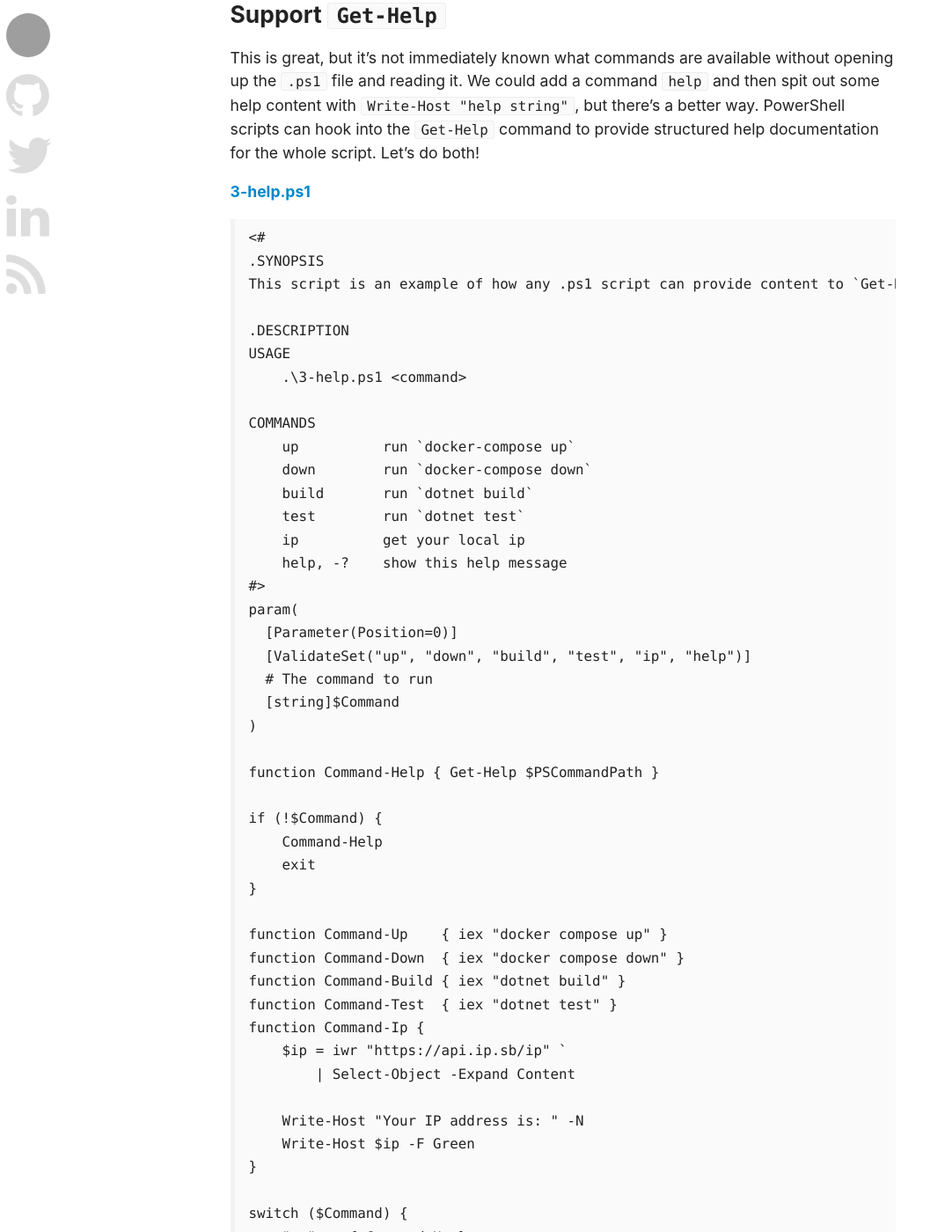
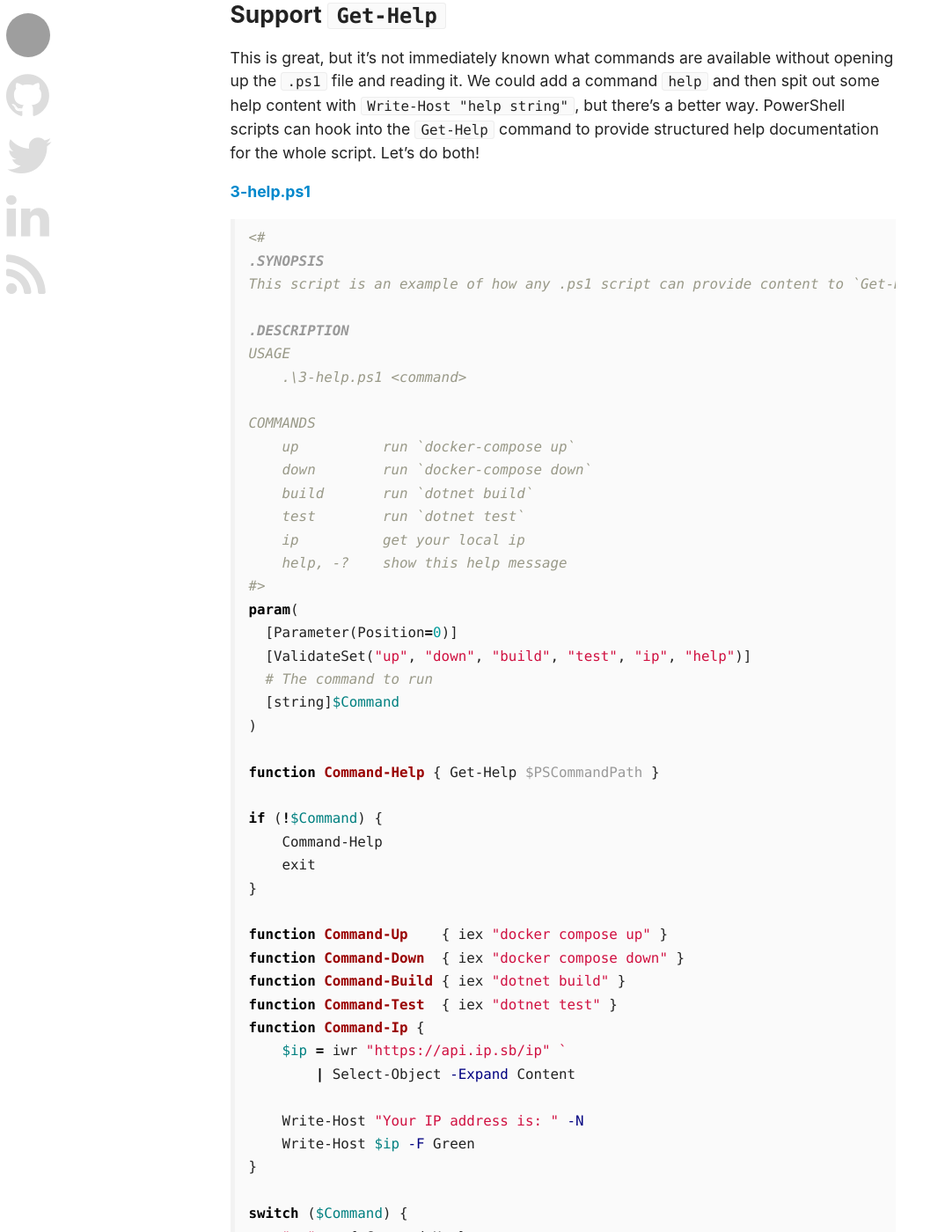
Before and after one commit to kavun/kavun.github.io, a Jekyll site: the page built from _posts/2021-04-14-creating-a-command-based-cli-in-powershell.md, in a window 1280 px wide and 1400 px high, scrolled down 3104 px. Shown: the whole window at 88% size, without its empty margins (0-1074 px from the left). Built offline with Jekyll 4.4.1, drawn with Linux system fonts in a browser that asks for light colours; nearby versions of some CDN libraries; comment, search, counter and statistics services are not loaded; some of the changed text lies outside the part shown; grey boxes are pictures that could not be loaded.

Commit message:
highlight powershell

````diff
--- a/_posts/2021-04-14-creating-a-command-based-cli-in-powershell.md
+++ b/_posts/2021-04-14-creating-a-command-based-cli-in-powershell.md
@@ -19,21 +19,21 @@ Lately, I've become obsessed with automating local development environment tasks
 
 Let's build a script with these commands:
 
-```ps1
+{% highlight powershell %}
 .\cli.ps1 up
 .\cli.ps1 down
 .\cli.ps1 build
 .\cli.ps1 test
 .\cli.ps1 migrate <name>
 .\cli.ps1 ip
-```
+{% endhighlight %}
 
 ## Validate the commands
 
 To enable these ad-hoc command names (without the default `-` prefix that PowerShell params normally require), we can use a combination of `ValidateSet` and `Parameter(Position=0)` attributes on the script's first `param`.
 
 **[1-validate.ps1](https://github.com/kavun/ps-cli/blob/main/1-validate.ps1)**
-```ps1
+{% highlight powershell %}
 param(
   [Parameter(Position=0, Mandatory=$True)]
   [ValidateSet("up", "down", "build", "test", "migrate", "ip")]
@@ -41,7 +41,7 @@ param(
 )
 
 Write-Host $Command
-```
+{% endhighlight %}
 
 This ensures that when you pass an incorrect command or if you exclude the command, you get a detailed error message.
 
@@ -52,7 +52,7 @@ This ensures that when you pass an incorrect command or if you exclude the comma
 Now we need to handle the commands and run functions for each one. For this, we'll use a `switch`.
 
 **[2-handle.ps1](https://github.com/kavun/ps-cli/blob/main/2-handle.ps1)**
-```ps1
+{% highlight powershell %}
 param(
   [Parameter(Position=0, Mandatory=$True)]
   [ValidateSet("up", "down", "build", "test", "ip")]
@@ -78,7 +78,7 @@ switch ($Command) {
     "test"  { Command-Test }
     "ip"    { Command-Ip }
 }
-```
+{% endhighlight %}
 
 Now, when a command is passed, the associated function is run.
 
@@ -89,7 +89,7 @@ Now, when a command is passed, the associated function is run.
 This is great, but it's not immediately known what commands are available without opening up the `.ps1` file and reading it. We could add a command `help` and then spit out some help content with `Write-Host "help string"`, but there's a better way. PowerShell scripts can hook into the `Get-Help` command to provide structured help documentation for the whole script. Let's do both!
 
 **[3-help.ps1](https://github.com/kavun/ps-cli/blob/main/3-help.ps1)**
-```ps1
+{% highlight powershell %}
 <#
 .SYNOPSIS
 This script is an example of how any .ps1 script can provide content to `Get-Help`.
@@ -140,7 +140,7 @@ switch ($Command) {
     "ip"    { Command-Ip }
     "help"  { Command-Help }
 }
-```
+{% endhighlight %}
 
 Let's look at what we changed:
 1. Added `<# #>` help content at the top of the file. And added `.SYNOPSIS` and `.DESCRIPTION` sections.
@@ -165,7 +165,7 @@ Get-Help .\3-help.ps1
 What we have is great for simple one-liners, but eventually we'll want to pass params to the commands and also support nested commands.
 
 **[4-nest.ps1](https://github.com/kavun/ps-cli/blob/main/4-nest.ps1)**
-```ps1
+{% highlight powershell %}
 <#
 .SYNOPSIS
 An example of how to next commands.
@@ -240,7 +240,8 @@ switch ($Command) {
     "speak" { Command-Speak $Rest }
     "logs"  { Command-Logs $Rest }
 }
-```
+{% endhighlight %}
+
 Let's look at what we did:
 
 - We used `ValueFromRemainingArguments` to capture any trailing params in the `$Rest` param and passed those along to the inner functions.
````
